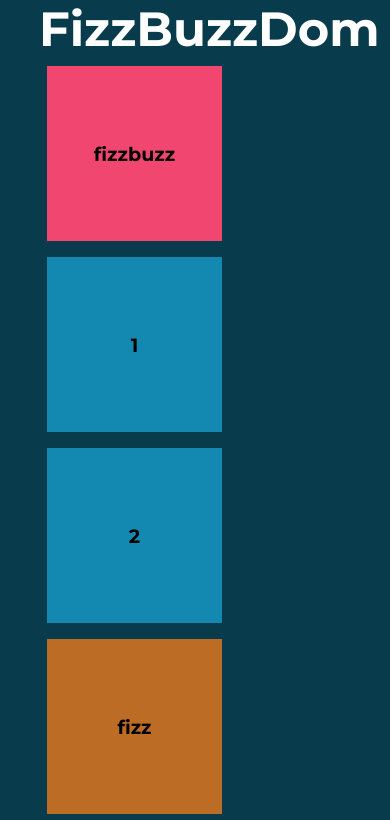
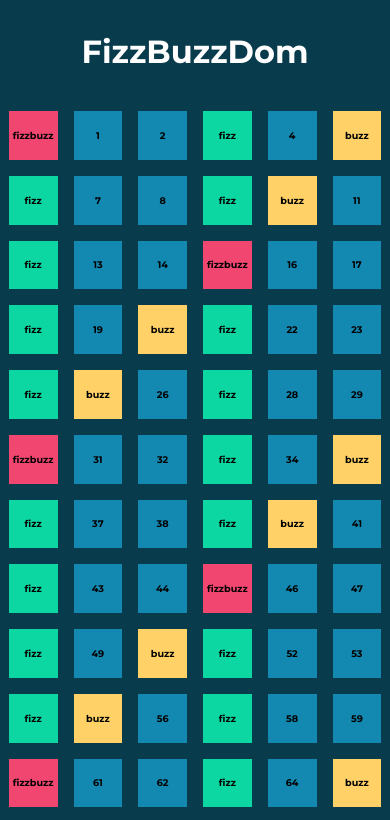
Before and after one commit to gppndr/js-fizzbuzz, a plain HTML site: page index.html in a window 390 px wide. Shown: the top 820 px of the page. Drawn offline with Linux system fonts and the light colour scheme.

Commit message:
fix style: fizz and buzz bg color and add responsive

```diff
--- a/assets/css/style.css
+++ b/assets/css/style.css
@@ -8,8 +8,8 @@ html {
 :root {
   --bg-primary: #083b4c;
   --bg-square: #1389b2;
-  --bg-fizz: #bc6c25;
-  --bg-buzz: #0cd6a1;
+  --bg-buzz: #FFD166;
+  --bg-fizz: #0cd6a1;
   --bg-fizzBuzz: #F0466F;
 }
 /* reset rule */
@@ -25,27 +25,47 @@ body {
 }
 .container {
   width: 80%;
-  max-width: 1200px;
+  max-width: 1400px;
   margin-inline: auto;
 }
 h1 {
     color: white;
   font-size: 3rem;
   text-align: center;
+  margin: 2rem 0;
 }
 .row {
   display: flex;
   flex-wrap: wrap;
+  justify-content: center;
 }
 .square {
   display: flex;
   justify-content: center;
   align-items: center;
   aspect-ratio: 1/1;
-  width: 175px;
-  height: 175px;
-  margin: 0.5rem;
-  font-size: 1.2rem;
+  width: calc(100%/8);
+  margin: .5rem;
+  font-size: 1.1srem;
   font-weight: 700;
  background-color: var(--bg-square);
 }
+
+@media screen and (max-width: 1000px){
+    .container{
+        width: 100%;
+        max-width: 800px;
+    }
+}
+@media screen and (max-width: 575px){
+    .container{
+        max-width: 450px;
+    }
+    h1{
+        font-size: 2rem;
+    }
+    .square{
+        font-size: .6rem;
+    }
+
+}
```
